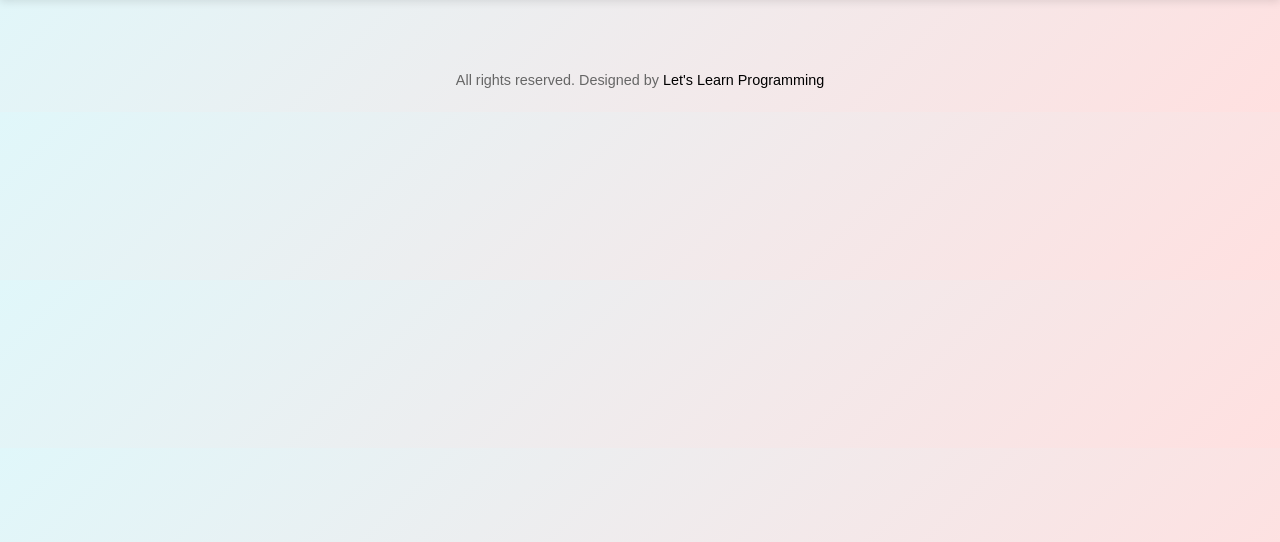
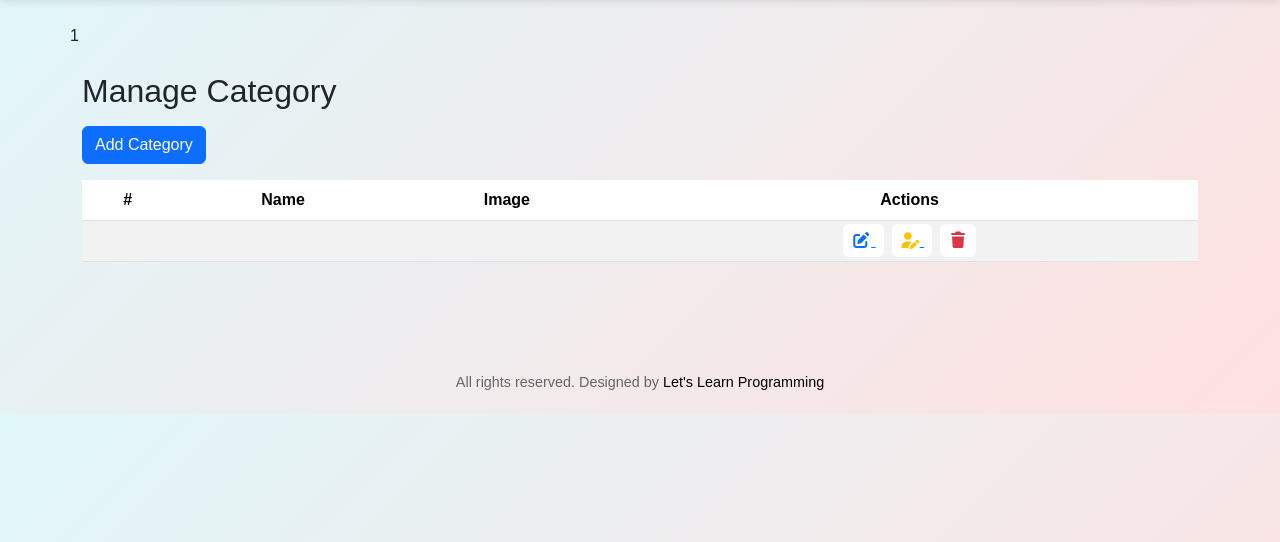
Before and after one commit to YeMarnPaing-dev/OnlineShop, a PHP site: page /Online-Shop/admin/manageCategory.php in a window 1280 px wide. Shown: the part 56-598 px from the top of the page. Run offline with PHP 8.4, Linux system fonts and the light colour scheme; the visitor is signed in with stand-in values (Sample User, id 1); lists and menus that the app fills with data are empty; some libraries are stand-ins or nearby versions.

Commit message:
Category Page

```diff
--- a/admin/manageCategory.php
+++ b/admin/manageCategory.php
@@ -1,3 +1,56 @@
 <?php include('widget/header.php') ?>
 
+<div class="container">
+    <div class="row pt-4 pb-4 gt3">
+        <?php
+        if(isset($_SESSION['noti'])){
+            echo $_SESSION['noti'];
+            unset($_SESSION['noti']);
+        }
+        ?>
+
+
+        <h2 class="mt-4 mb-3">Manage Category</h2>
+        <!-- table Categoru -->
+         <div class="col-12">
+            <a href="" class="btn btn-primary w-10 mb-3">Add Category</a>
+
+            <table class="table table-striped">
+  <thead>
+    <tr class="text-center">
+      <th scope="col">#</th>
+      <th scope="col">Name</th>
+      <th scope="col">Image</th>
+      <th scope="col">Actions</th>
+    </tr>
+  </thead>
+  <tbody>
+
+        <tr class="text-center">
+        <th scope='row'></th>
+        <th></th>
+        <th></th>
+        <th>
+            <a href="" class="bg-white p-2 rounded mx-1" title="update password">
+                <i class="fa-solid fa-pen-to-square"></i>
+            </a>
+
+              <a href="" class="bg-white p-2 rounded mx-1" title="update admin">
+                <i class="fa-solid text-warning fa-user-pen"></i>
+            </a>
+
+            <a href="" class="bg-white p-2 rounded mx-1" title="delete admin">
+                <i class="fa-solid text-danger fa-trash"></i>
+            </a>
+        </th>
+    </tr>
+
+
+
+  </tbody>
+</table>
+         </div>
+    </div>
+</div>
+
 <?php include('widget/footer.php') ?>
```
